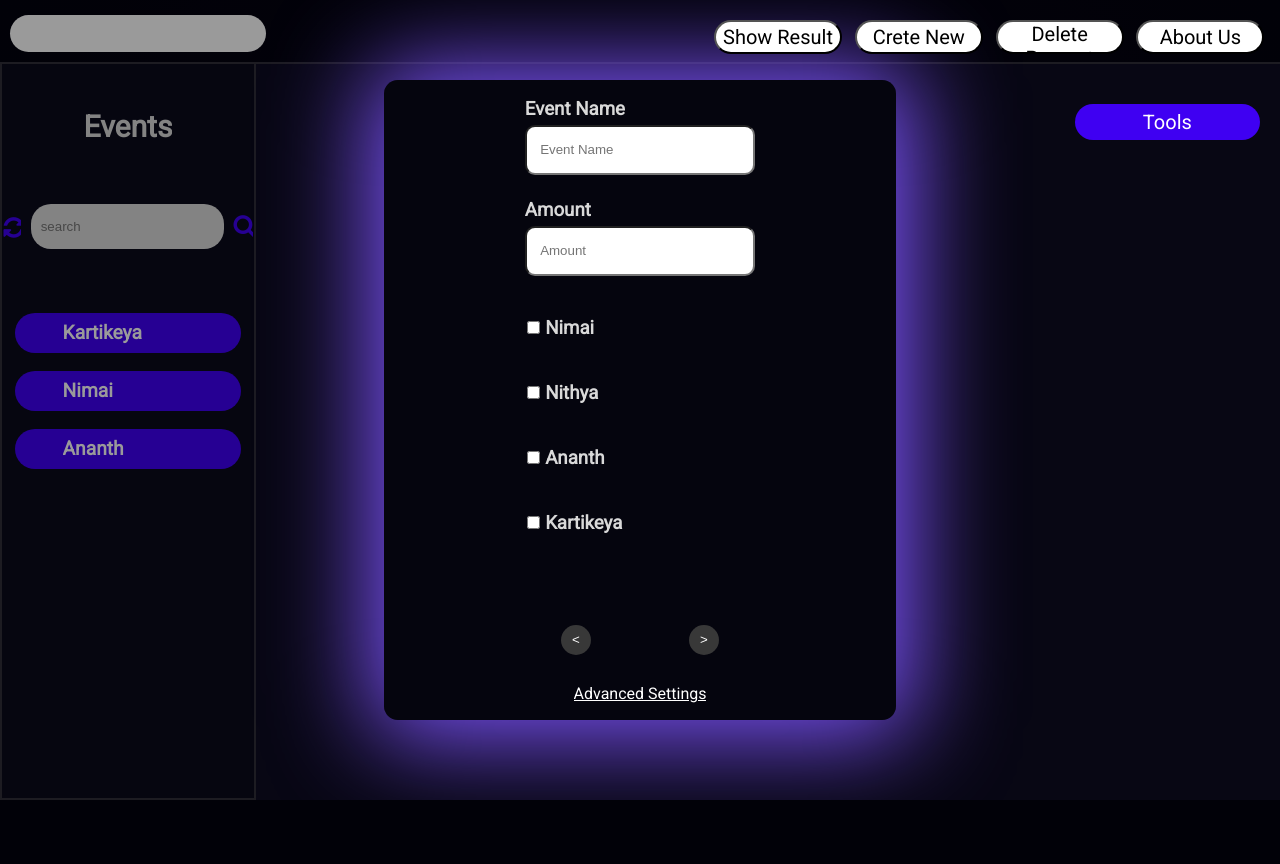
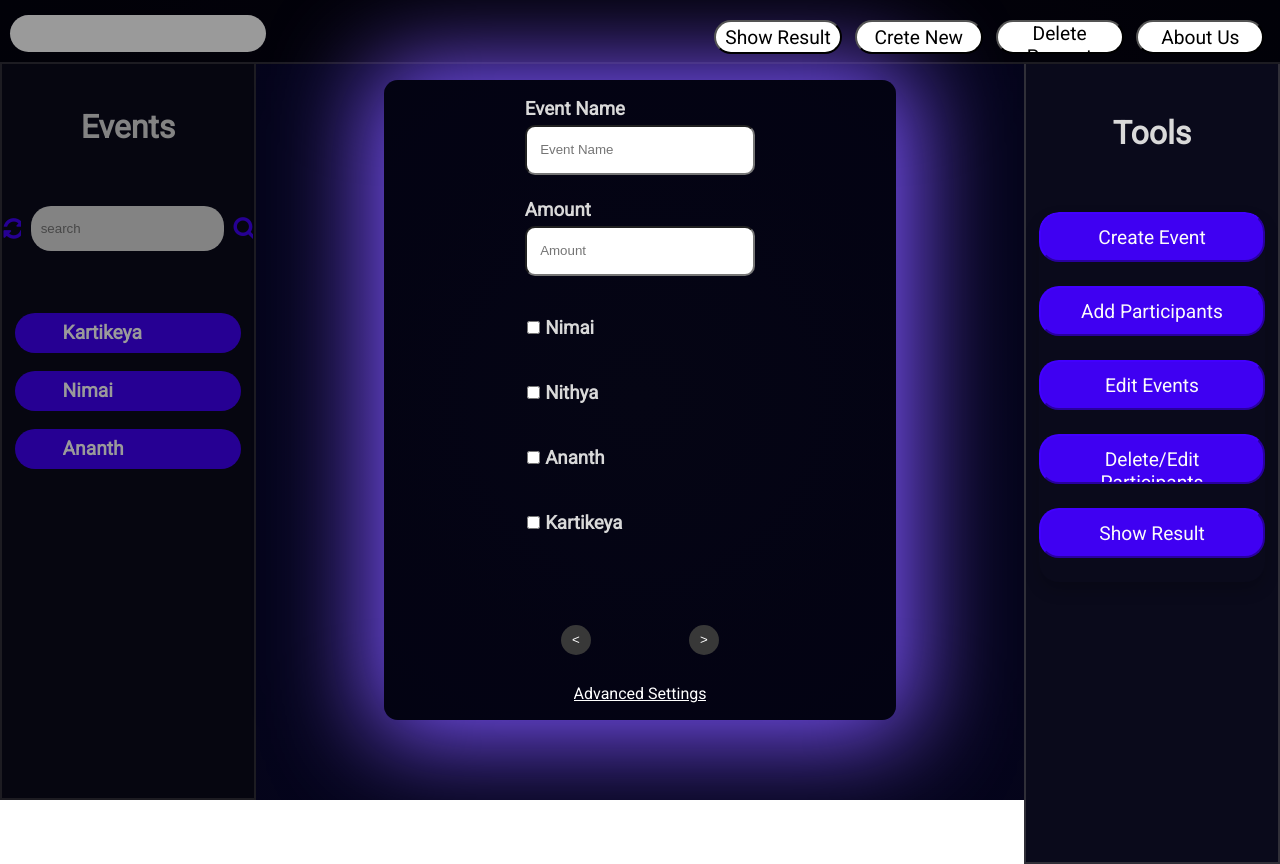
Before and after one commit to MKartikeya/FairShare, a PHP site: page / in a window 1280 px wide. Before the commit the page ends 800 px from the top, so only its background shows below. Run offline with PHP 8.4, Linux system fonts and the light colour scheme; some libraries are stand-ins or nearby versions.

Commit message:
Tools div with buttons

```diff
--- a/index.html
+++ b/index.html
@@ -91,10 +91,10 @@
     <div class="dashboard">
         <div class="nav-bar">
             <div class="Logo"></div>
-            <button class="Show_result">Show Result</button>
-            <button class="Create_new">Crete New</button>
-            <button class="Delete_present">Delete Present</button>
-            <button class="About_us">About Us</button>
+            <button class="Show-result">Show Result</button>
+            <button class="Create-new">Crete New</button>
+            <button class="Delete-present">Delete Present</button>
+            <button class="About-us">About Us</button>
         </div>
         <div class="dash-container">
             <div class="event-list-container">
@@ -110,18 +110,14 @@
                 </div>
                 <div class="not-found nothing-close">No such Event found</div>
             </div>
-            <div class="workspace-container">
-                <div class="workspace">
-                <div class="tools-drop">
-                    <button class="tools">Tools</button>
-                        <div class="tools-content">
-                            <button class="create-event">Create Event</button>
-                            <button class="add_p">Add Participants</button>
-                            <button class="edit_events">Edit Events</button>
-                            <button class="d_e_p">Delete/Edit Participants</button>
-                            <button class="show_res">Show Result</button>
-                        </div>
-                    </div>
+            <div class="tools-container">
+                <p class="tools-text">Tools</p>
+                <div class="tools-content">
+                    <button class="create-event">Create Event</button>
+                    <button class="add-participant">Add Participants</button>
+                    <button class="edit-events">Edit Events</button>
+                    <button class="delete-edit_participant">Delete/Edit Participants</button>
+                    <button class="show-result">Show Result</button>
                 </div>
             </div>
         </div>
--- a/style.css
+++ b/style.css
@@ -1,10 +1,12 @@
 @import url("https://fonts.googleapis.com/css2?family=Roboto&display=swap");
+
 * {
   margin: 0;
   overflow: hidden;
   padding: 0;
   box-sizing: border-box;
 }
+
 .bg-welcome {
   background-image: url(https://images.pexels.com/photos/2885320/pexels-photo-2885320.jpeg);
   width: 100vw;
@@ -15,15 +17,18 @@
   position: fixed;
   color: white;
 }
+
 .text-container {
   display: flex;
   justify-content: center;
   align-items: center;
   height: 100%;
 }
+
 .remove {
   display: none;
 }
+
 .text-box {
   width: 50%;
   text-align: center;
@@ -40,6 +45,7 @@
   margin: 2rem;
   transition: all 2s ease-in-out;
 }
+
 h1 {
   position: relative;
   margin: 2rem;
@@ -48,17 +54,21 @@ h1 {
   /* animation: up 10s linear  down 10s linear infinite; */
   animation: upAndDown 30s ease-in-out infinite;
 }
+
 p {
+  font-family: "Roboto", sans-serif;
   margin: 0.5rem 3rem;
-  font-size: 30px;
-  color: #00a6ff;
+  font-size: 1.2rem;
+  color: #ffffff;
   font-weight: bolder;
 }
+
 hr {
   background-color: #00fbff;
   width: 80%;
   margin-bottom: 30px;
 }
+
 .getStarted {
   padding: 1rem;
   font-size: 20px;
@@ -71,19 +81,23 @@ hr {
   border-radius: 4px;
   transition: all 0.4s ease-in-out;
 }
+
 .getStarted:hover {
   transform: scale(1.2);
   box-shadow: 2px 2px 8px 10px #00eeff;
   background-color: rgba(0, 0, 0, 0.458);
   color: white;
 }
+
 @keyframes upAndDown {
   0% {
     transform: translateY(0);
   }
+
   50% {
     transform: translateY(-10px) scale(1.3);
   }
+
   100% {
     transform: translateY(0);
   }
@@ -93,14 +107,17 @@ hr {
   to {
     transform: translateY(-100px) scale(1.3);
   }
+
   from {
     transform: translateY(0px);
   }
 }
+
 @keyframes down {
   from {
     transform: translateY(-100px) scale(1.3);
   }
+
   top {
     transform: translateY(0px);
   }
@@ -150,12 +167,14 @@ hr {
     transform: translateY(650px);
   }
 }
+
 .dashboard {
   background: radial-gradient(circle, rgb(11, 11, 50), rgb(7, 6, 41));
   min-height: 100vh;
   width: 100%;
   z-index: 10;
 }
+
 .nav-bar {
   display: flex;
   flex-direction: row;
@@ -163,6 +182,7 @@ hr {
   height: 8vh;
   border-bottom: 2px solid #302f38;
 }
+
 .dash-container {
   display: flex;
   flex-direction: row;
@@ -199,9 +219,11 @@ hr {
 .events-text {
   margin-top: 30px;
   margin-bottom: 60px;
+  font-size: 2rem;
   color: #d9d9d9;
   font-family: "Roboto", sans-serif;
 }
+
 .search-bar-container {
   display: flex;
   align-items: center;
@@ -211,6 +233,7 @@ hr {
   flex-direction: column;
   margin-bottom: 40px;
 }
+
 .search-bar {
   background-color: #d9d9d9;
   width: 90%;
@@ -227,6 +250,7 @@ hr {
   display: flex;
   background-color: #0e0b21;
 }
+
 .workspace-container {
   width: 80%;
   height: 100%;
@@ -255,6 +279,7 @@ hr {
   align-items: center;
   box-shadow: 2px 2px 100px 15px #7f55ff;
 }
+
 .trip-name {
   background: transparent;
   padding: 15px;
@@ -265,6 +290,7 @@ hr {
   margin-bottom: 40px;
   width: 100%;
 }
+
 .add-participants-list {
   margin-top: 5px;
   color: white;
@@ -276,6 +302,7 @@ hr {
   overflow-y: scroll;
   margin-bottom: 30px;
 }
+
 .trip-name-input {
   display: flex;
   justify-content: center;
@@ -291,16 +318,19 @@ hr {
   font-size: 38px;
   font-weight: bolder;
 }
+
 .font {
   font-family: "Roboto", sans-serif;
   color: white;
 }
+
 .addp-title {
   font-size: 28px;
   width: 50%;
   margin-top: 40px;
   padding-bottom: 10px;
 }
+
 .new-participant {
   width: 100%;
   margin-top: 20px;
@@ -311,6 +341,7 @@ hr {
   height: 70px;
   transition: all 0.5s ease-in-out;
 }
+
 .newp-name {
   width: 80%;
   margin-left: 3px;
@@ -320,6 +351,7 @@ hr {
   border: 2px solid #73727de4;
   border-radius: 4px;
 }
+
 .newp-add,
 .newp-remove {
   background: transparent;
@@ -329,6 +361,7 @@ hr {
   padding: 15px 15px;
   font-size: 40px;
 }
+
 .newp-btns {
   display: flex;
   flex-direction: row;
@@ -336,30 +369,36 @@ hr {
   height: 50px;
   gap: 10px;
 }
+
 .newp-add {
   border: 2px solid #00ff2ae4;
   color: #00ff2ae4;
 }
+
 .newp-remove {
   border: 2px solid #ff1100e4;
   color: #ff1100e4;
 }
+
 .newp-add:hover {
   transform: scale(0.8);
   transition: all 0.3s ease-in-out;
   box-shadow: 2px 2px 14px 4px #51ff00;
 }
+
 .newp-remove:hover {
   transform: scale(0.8);
   transition: all 0.3s ease-in-out;
   box-shadow: 2px 2px 14px 4px #ff1100e4;
 }
+
 .added-p {
   display: flex;
   flex-direction: row;
   gap: 10px;
   margin-left: 3px;
 }
+
 .addedp-name {
   border: 2px solid white;
   padding: 10px;
@@ -367,6 +406,7 @@ hr {
   border-radius: 4px;
   width: 80%;
 }
+
 .addedp-list {
   display: flex;
   flex-direction: column;
@@ -374,7 +414,6 @@ hr {
   gap: 10px;
 }
 
-/* event-name pop-up */
 .event-name-input-container {
   height: 250px;
   display: flex;
@@ -447,7 +486,8 @@ hr {
   height: 130px;
 }
 
-.next-previous, .events-settings {
+.next-previous,
+.events-settings {
   width: 100%;
   height: 50%;
   display: flex;
@@ -455,32 +495,39 @@ hr {
   align-items: center;
   font-family: "Roboto", sans-serif;
 }
-.search-container{
+
+.search-container {
   display: flex;
   flex-direction: row;
   align-items: center;
   gap: 0.6rem;
 }
-.not-found{
+
+.not-found {
   color: white;
   font-size: 1.5rem;
 }
-.nothing-close{
+
+.nothing-close {
   display: none;
 }
-.refresh-btn{
-    color:#3f00f2;
+
+.refresh-btn {
+  color: #3f00f2;
 }
-.search-btn{
+
+.search-btn {
   color: #3f00f2;
   background-color: transparent;
   border: none;
 }
-.event-p{
+
+.event-p {
   color: white;
   font-size: 1.2rem;
   font-family: "Roboto", sans-serif;
 }
+
 .events-settings a {
   text-decoration: underline;
   color: white;
@@ -499,9 +546,11 @@ hr {
 .getStarted {
   padding: 10px 20px;
 }
+
 .getStarted:hover {
   box-shadow: 2px 2px 8px 10px #7f55ff;
 }
+
 .Logo {
   margin: 9px 0;
   margin-top: 15px;
@@ -512,7 +561,8 @@ hr {
   border-radius: 20px;
   background-color: white;
 }
-.Show_result {
+
+.Show-result {
   font-family: "Roboto", sans-serif;
   position: relative;
   margin: 9px 0;
@@ -520,18 +570,19 @@ hr {
   margin-bottom: 3px;
   left: 35%;
   height: 55%;
-  font-size: 125%;
+  font-size: 1.2rem;
   width: 10%;
   border-radius: 20px;
   background-color: white;
   text-align: center;
 }
-.About_us {
+
+.About-us {
   font-family: "Roboto", sans-serif;
   position: relative;
   margin: 9px 0;
   margin-top: 20px;
-  font-size: 125%;
+  font-size: 1.2rem;
   margin-bottom: 3px;
   left: 38%;
   height: 55%;
@@ -540,12 +591,13 @@ hr {
   background-color: white;
   text-align: center;
 }
-.Create_new {
+
+.Create-new {
   font-family: "Roboto", sans-serif;
   position: relative;
   margin: 9px 0;
   margin-top: 20px;
-  font-size: 125%;
+  font-size: 1.2rem;
   margin-bottom: 3px;
   left: 36%;
   height: 55%;
@@ -554,13 +606,14 @@ hr {
   background-color: white;
   text-align: center;
 }
-.Delete_present {
+
+.Delete-present {
   font-family: "Roboto", sans-serif;
   position: relative;
   margin: 9px 0;
   margin-top: 20px;
   margin-bottom: 3px;
-  font-size: 125%;
+  font-size: 1.2rem;
   left: 37%;
   height: 55%;
   width: 10%;
@@ -568,24 +621,26 @@ hr {
   background-color: white;
   text-align: center;
 }
+
 .tools-drop {
   margin: 9px 0;
   margin-top: 20px;
   margin-bottom: 3px;
-  font-size: 125%;
+  font-size: 1.2rem;
   left: 80%;
   width: 30%;
   border-radius: 20px;
   display: block;
   position: relative;
 }
+
 .tools {
   font-family: "Roboto", sans-serif;
   position: relative;
   margin: 9px 0;
   margin-top: 20px;
   margin-bottom: 3px;
-  font-size: 125%;
+  font-size: 1.2rem;
   width: 60%;
   border-radius: 20px;
   background-color: #3f00f2;
@@ -594,17 +649,38 @@ hr {
   font-size: 20px;
   border: none;
 }
+
+.tools-container {
+  width: 20%;
+  background-color: #0a0a1b;
+  height: 100%;
+  border: 2px solid #302f38;
+  position: absolute;
+  right: 0;
+  border-top: none;
+  display: flex;
+  align-items: center;
+  flex-direction: column;
+}
+
+.tools-text {
+  font-size: 2rem;
+  margin-top: 50px;
+  margin-bottom: 60px;
+  color: #d9d9d9;
+  font-family: "Roboto", sans-serif;
+}
+
 .tools-content {
-  display: none;
+  display: block;
   position: relative;
   border-radius: 20px;
-  font-size: 125%;
-  width: 60%;
+  width: 90%;
   border-radius: 20px;
-  background-color: #3f00f2;
   min-width: 160px;
   box-shadow: 0px 8px 16px 0px rgba(0, 0, 0, 0.2);
 }
+
 .tools-content button {
   background-color: #3f00f2;
   color: rgb(251, 251, 251);
@@ -612,42 +688,59 @@ hr {
   text-decoration: none;
   display: block;
 }
-.tools-drop:hover .tools-content {
-  display: block;
-}
+
 .create-event {
+  height: 50px;
+  border-color: #3f00f2;
+  margin-bottom: 1.5rem;
   font-family: "Roboto", sans-serif;
-  font-size: 70%;
+  font-size: 1.2rem;
   position: relative;
   width: 100%;
   border-radius: 20px;
   min-width: 160px;
 }
-.add_p {
+
+.add-participant {
+  height: 50px;
+  border-color: #3f00f2;
+  margin-bottom: 1.5rem;
   font-family: "Roboto", sans-serif;
-  font-size: 70%;
+  font-size: 1.2rem;
   position: relative;
   width: 100%;
   border-radius: 20px;
   min-width: 160px;
 }
-.edit_events {
+
+.edit-events {
+  height: 50px;
+  border-color: #3f00f2;
+  margin-bottom: 1.5rem;
   font-family: "Roboto", sans-serif;
-  font-size: 70%;
+  font-size: 1.2rem;
   width: 100%;
   border-radius: 20px;
   min-width: 160px;
 }
-.d_e_p {
+
+.delete-edit_participant {
+  height: 50px;
+  border-color: #3f00f2;
+  margin-bottom: 1.5rem;
   font-family: "Roboto", sans-serif;
-  font-size: 70%;
+  font-size: 1.2rem;
   width: 100%;
   border-radius: 20px;
   min-width: 160px;
 }
-.show_res {
+
+.show-result {
+  height: 50px;
+  border-color: #3f00f2;
+  margin-bottom: 1.5rem;
   font-family: "Roboto", sans-serif;
-  font-size: 70%;
+  font-size: 1.2rem;
   width: 100%;
   border-radius: 20px;
   min-width: 160px;
```
Lines whose indentation alone changed are shown as unchanged.
